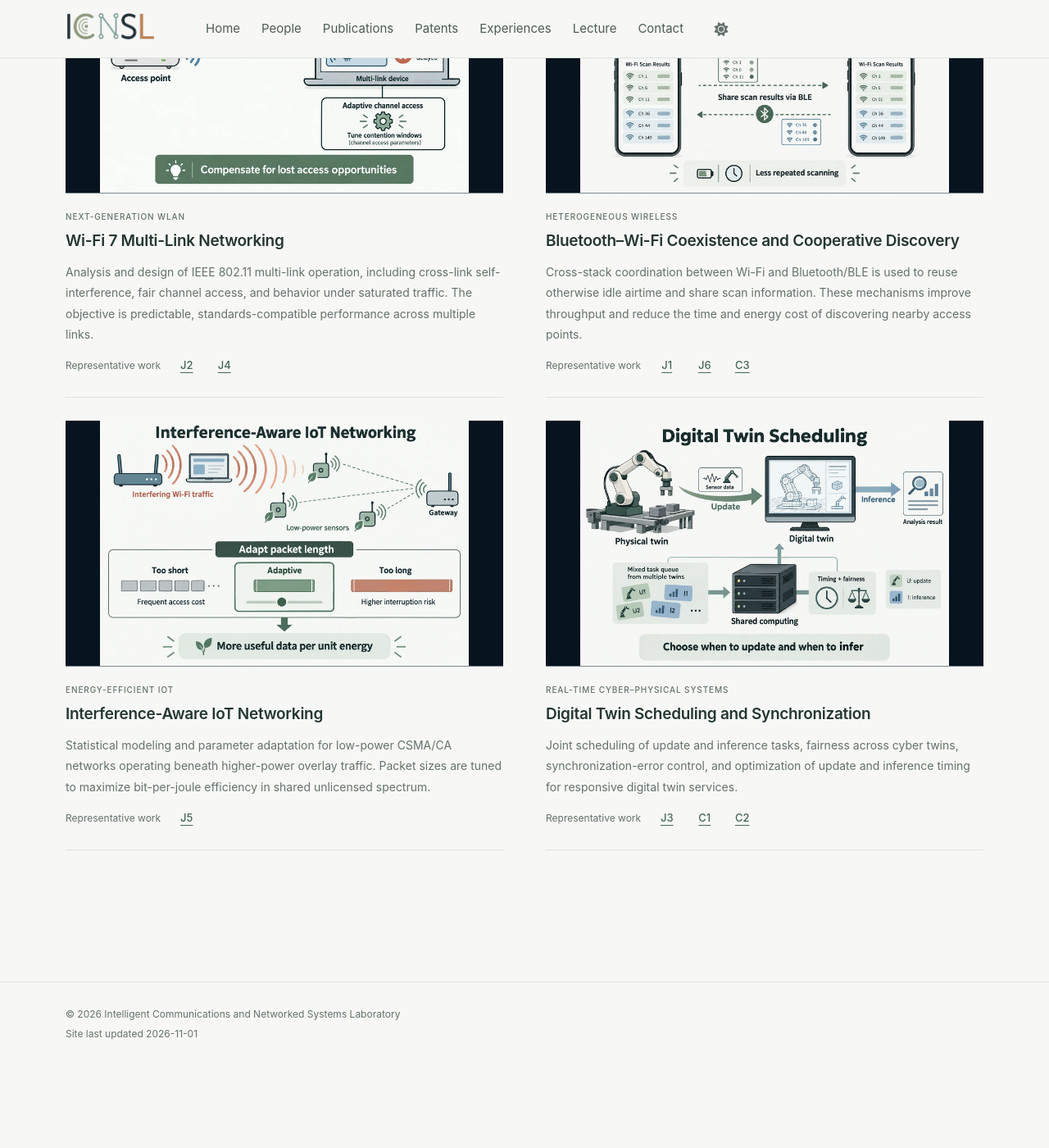
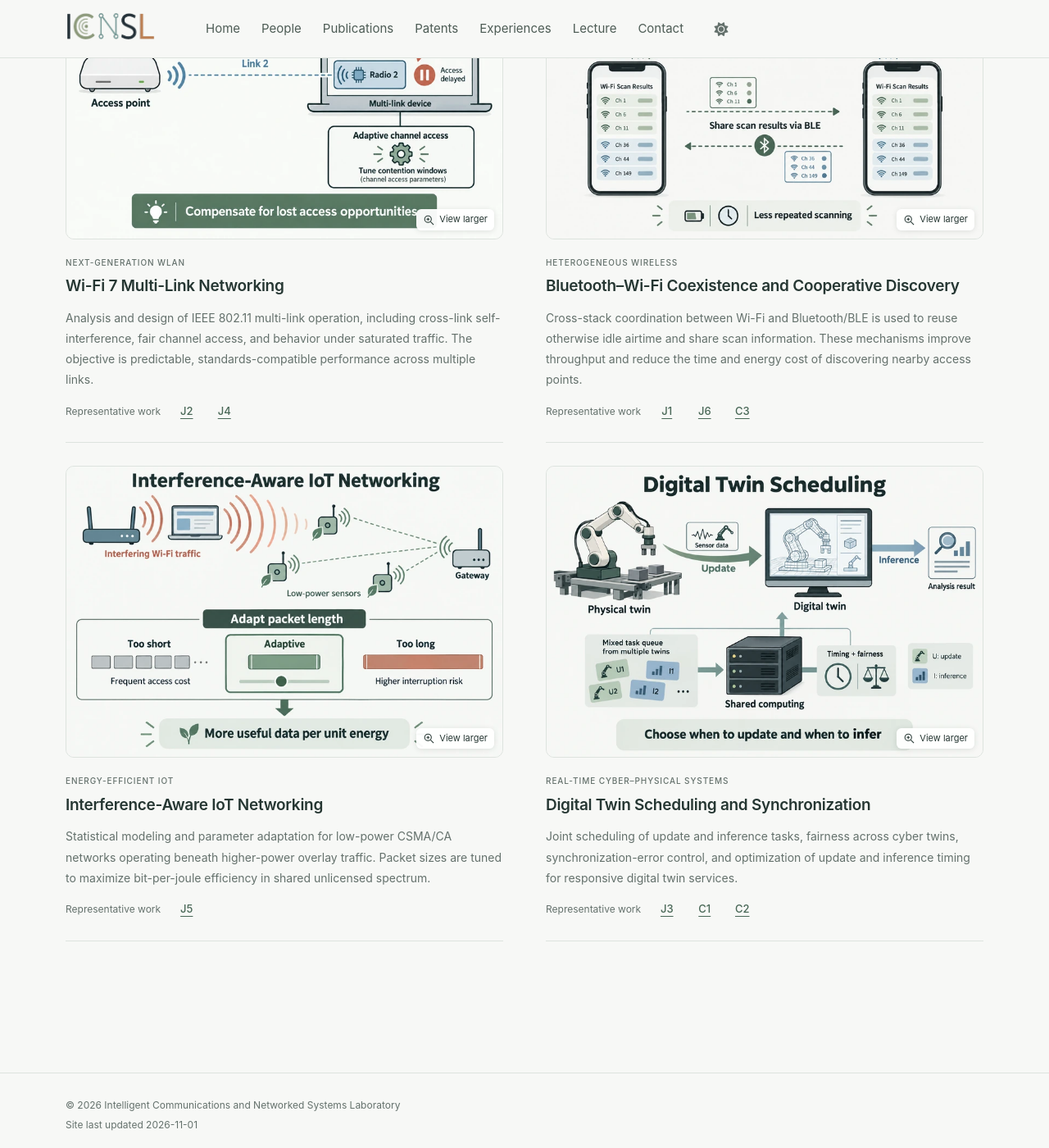
Before and after one commit to icnsl/icnsl.github.io, a Jekyll site: the page built from _pages/about.md, in a window 1280 px wide and 1400 px high, scrolled down 1366 px. Shown: the whole window at 82% size. Built offline with Jekyll 4.4.1, drawn with Linux system fonts in a browser that asks for light colours; a script bundle is joined from its source files by our own code; library files that are not in the unit come from our copies; before the commit the page ends 2669 px from its top, so only the background shows below that.

Commit message:
Make Home research illustrations open at full size

```diff
--- a/_pages/about.md
+++ b/_pages/about.md
@@ -83,9 +83,10 @@ redirect_from:
   <div class="research-card-grid">
   {% for area in site.data.research.areas %}
     <article class="research-card">
-      <div class="research-card__image">
-        <img src="{{ area.image | relative_url }}" alt="{{ area.alt }}" loading="lazy" decoding="async">
-      </div>
+      <a class="research-card__image" href="{{ area.image_full | default: area.image | relative_url }}" target="_blank" rel="noopener" aria-label="Enlarge diagram: {{ area.title | escape }}">
+        <img src="{{ area.image | relative_url }}" alt="{{ area.alt | escape }}" width="1536" height="1024" loading="lazy" decoding="async">
+        <span class="research-card__zoom-hint" aria-hidden="true"><svg viewBox="0 0 24 24" fill="none" stroke="currentColor" stroke-width="1.7"><circle cx="10" cy="10" r="6.5"/><path d="m15 15 6 6M10 7v6M7 10h6"/></svg>View larger</span>
+      </a>
       <div class="research-card__body">
         <div class="research-card__kicker">{{ area.kicker }}</div>
         <h3 class="research-card__title{% if area.title_style %} research-card__title--{{ area.title_style }}{% endif %}">{{ area.title }}</h3>
```
